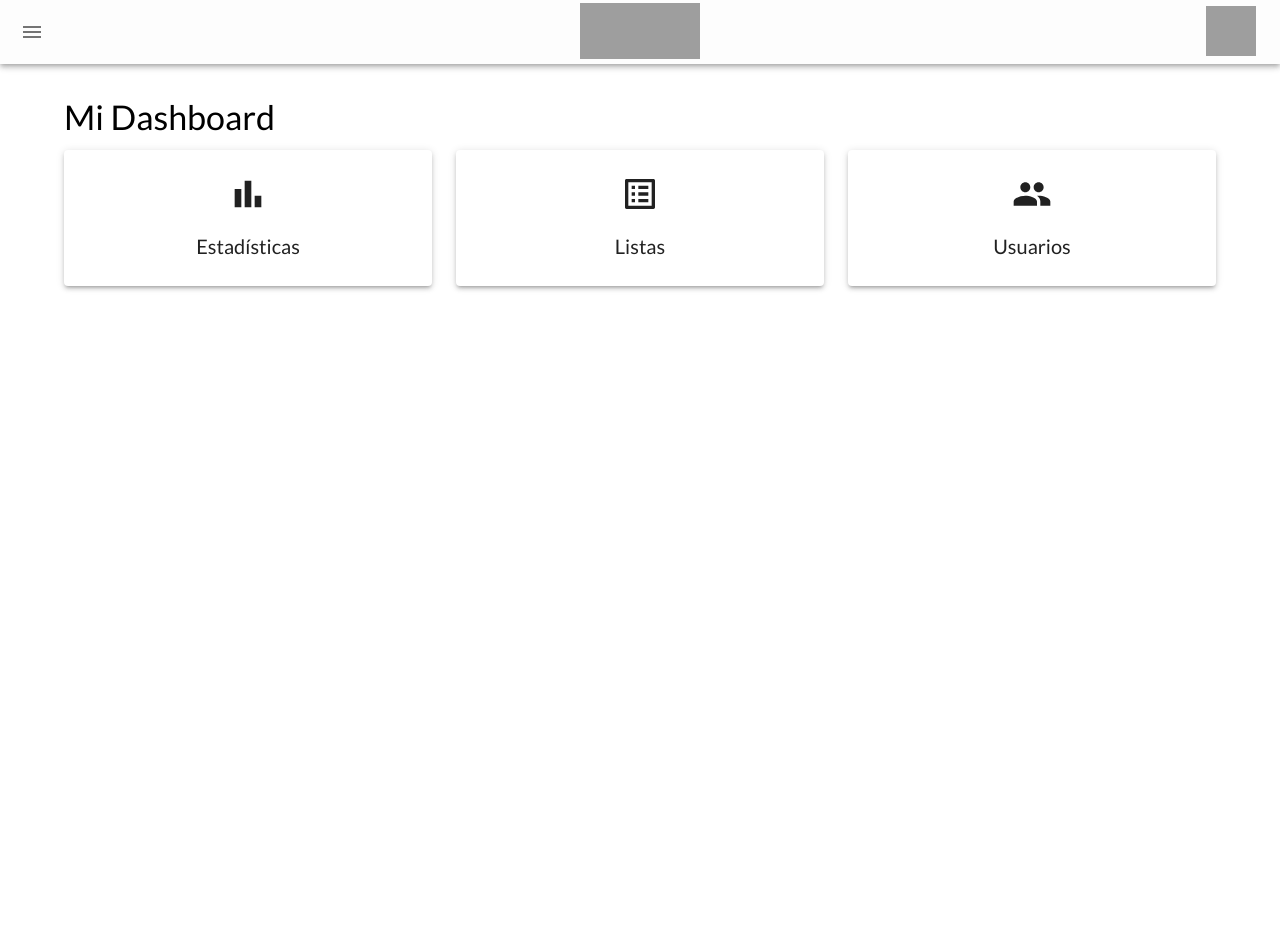
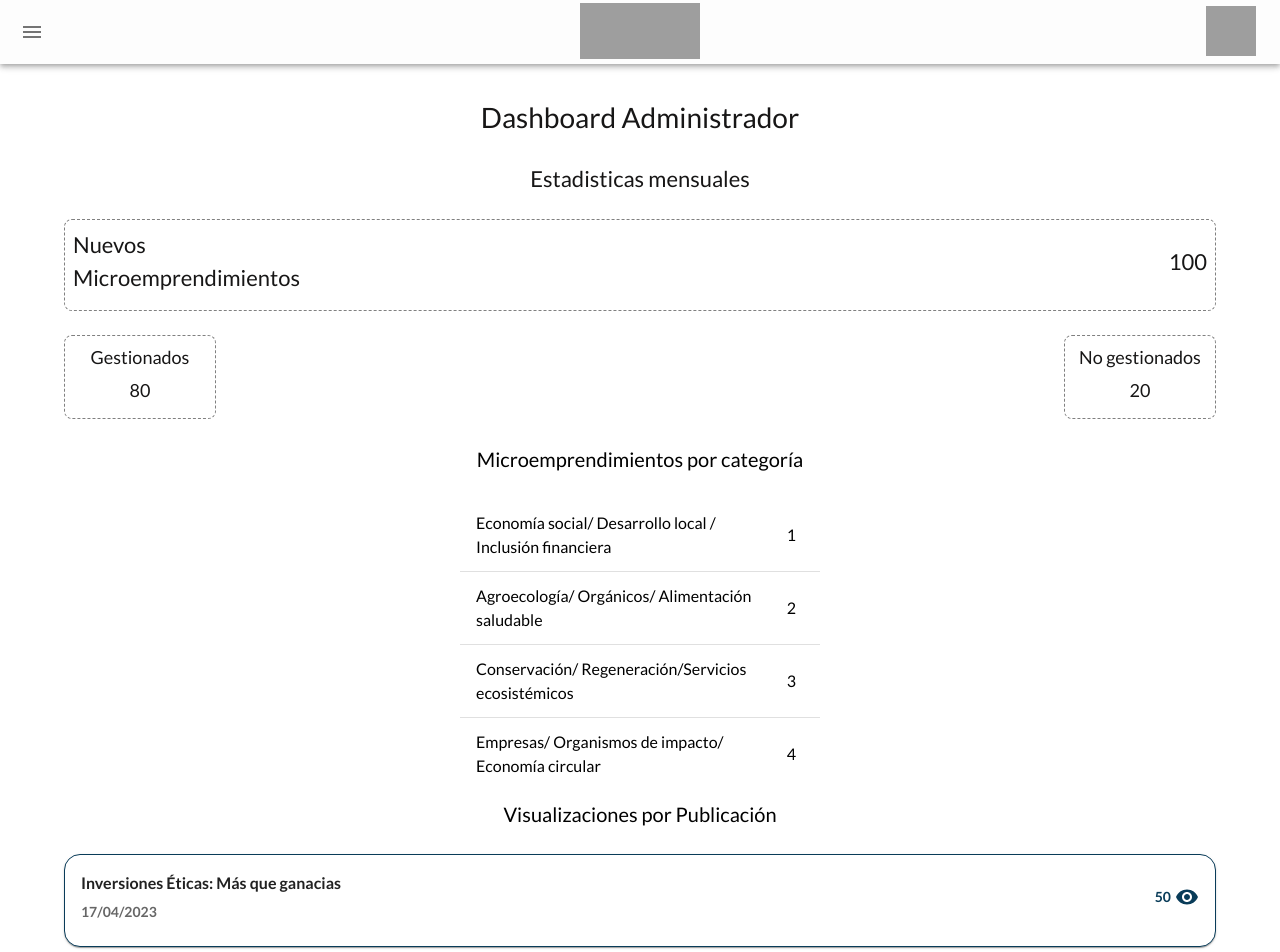
Before and after one commit to veraBytte/rescue, a React (Vite) app: page /dashboard in a window 1280 px wide. Shown: the top 952 px of the page. Before the commit the page ends 800 px from the top, so only its background shows below. Built offline with nearby package versions, Linux system fonts and the light colour scheme; grey boxes are pictures that could not be loaded.

Commit message:
:sparkles: Dashboard Administrador

```diff
--- a/src/App.jsx
+++ b/src/App.jsx
@@ -2,9 +2,9 @@ import { ThemeProvider } from "@emotion/react"
 import { BrowserRouter as Router, Route, Routes } from "react-router-dom";
 import theme from "./theme/theme";
 import Header from "./components/common/Header";
-import Footer from "./components/common/Footer";
 import LandingPage from "./components/landing/LandingPage";
 import Dashboard from "./components/dashboard/Dashboard";
+import EmprendimientosAdmin from "./components/microemprendimientos/EmprendimientosAdmin";
 import Publicaciones from "./components/publicaciones/Publicaciones";
 import Layout_ex from "./components/layouts/Layout_ex";
 import Login from "./components/layouts/LoginCard";
@@ -20,6 +20,7 @@ function App() {
           <Routes>
             <Route path="/" element={<LandingPage />} />
             <Route path="/dashboard" element={<Dashboard />} />
+            <Route path="/emprendimientos" element={<EmprendimientosAdmin />} />
             <Route path="/publicaciones" element={<Publicaciones />} />
             <Route path="/layout" element={<Layout_ex />} />
             <Route path="/login" element={<Login />} />
--- /dev/null
+++ b/src/components/common/CustomBox.jsx
@@ -0,0 +1,30 @@
+import React from 'react';
+import Box from '@mui/material/Box';
+import Typography from '@mui/material/Typography';
+
+const CustomBox = ({ title, value }) => {
+  return (
+    <Box
+      sx={{
+        mb: 3,
+        p: 1,
+        border: '1px dashed grey',
+        borderRadius: '8px',
+        display: 'flex',
+        justifyContent: 'space-between',
+        alignItems: 'center',
+        flexDirection: 'column',
+        width: 152
+      }}
+    >
+      <Typography gutterBottom sx={{ color: 'primary.main', fontSize: 18, fontWeight: 500, textAlign: 'left' }}>
+        {title}
+      </Typography>
+      <Typography gutterBottom sx={{ color: 'primary.main', fontSize: 18, fontWeight: 500, textAlign: 'center' }}>
+        {value}
+      </Typography>
+    </Box>
+  );
+};
+
+export default CustomBox;
--- /dev/null
+++ b/src/components/common/CustomCard.jsx
@@ -0,0 +1,33 @@
+import React from 'react';
+import { Card, CardContent, Typography, Box } from '@mui/material';
+import { useTheme } from '@mui/material/styles';
+import VisibilityIcon from '@mui/icons-material/Visibility';
+
+
+const CustomCard = ({ name, date, views }) => {
+
+    const theme = useTheme();
+
+  return (
+    <Card sx={{ borderRadius: 4, border: `1px solid ${theme.typography.card.color}`,mb:2}}>
+      <CardContent>
+        <Box sx={{ display: 'flex', justifyContent: 'space-between', alignItems: 'center' }}>
+          <Box>
+            <Typography gutterBottom sx={{fontSize:16, fontWeight:600}}>
+              {name}
+            </Typography>
+            <Typography color="textSecondary" sx={{fontSize:14, fontWeight:600}}>
+              {date}
+            </Typography>
+          </Box>
+          <Typography variant="body2" sx={{ display: 'flex', alignItems: 'center', gap: '4px', color: theme.typography.card.color, fontWeight:600 }}>
+            {views}
+            <VisibilityIcon/>
+          </Typography>
+        </Box>
+      </CardContent>
+    </Card>
+  );
+};
+
+export default CustomCard;
--- a/src/components/common/CustomDrawer.jsx
+++ b/src/components/common/CustomDrawer.jsx
@@ -24,10 +24,10 @@ function CustomDrawer({ isDrawerOpen, toggleDrawer, userType }) {
             <ListItem button onClick={toggleDrawer}>
               <ListItemText primary="Administrador" sx={{ color: theme.palette.primary.light }} />
             </ListItem>
-            <ListItem button onClick={toggleDrawer}>
+            <ListItem button component={Link} to="/dashboard" onClick={toggleDrawer}>
               <ListItemText primary="Dashboard Administrador" sx={{ color: theme.palette.primary.light }} />
             </ListItem>
-            <ListItem button component={Link} to="/categorias" onClick={toggleDrawer}>
+            <ListItem button component={Link} to="/emprendimientos" onClick={toggleDrawer}>
               <ListItemText primary="Microemprendimientos" sx={{ color: theme.palette.primary.light }} />
             </ListItem>
             <ListItem button onClick={toggleDrawer}>
--- a/src/components/dashboard/Dashboard.jsx
+++ b/src/components/dashboard/Dashboard.jsx
@@ -1,42 +1,80 @@
 import React from 'react';
-import { Box, Container, Grid, Paper, Typography } from '@mui/material';
-import BarChartIcon from '@mui/icons-material/BarChart';
-import ListAltIcon from '@mui/icons-material/ListAlt';
-import PeopleIcon from '@mui/icons-material/People';
+import { Box, Container, Typography } from '@mui/material';
+import CustomBox from '../common/CustomBox';
+import CustomCard from '../common/CustomCard';
+import List from '@mui/material/List';
+import ListItem from '@mui/material/ListItem';
+import ListItemText from '@mui/material/ListItemText';
+import Divider from '@mui/material/Divider';
 
-function Dashboard() {
+const style = {
+  width: '100%',
+  maxWidth: 360,
+  bgcolor: 'background.paper',
+};
+
+const categories = [
+  { name: "Economía social/ Desarrollo local / Inclusión financiera", count: 1 },
+  { name: "Agroecología/ Orgánicos/ Alimentación saludable", count: 2 },
+  { name: "Conservación/ Regeneración/Servicios ecosistémicos", count: 3 },
+  { name: "Empresas/ Organismos de impacto/ Economía circular", count: 4 },
+];
+
+const Dashboard = () => {
   return (
     <Container maxWidth="lg">
       <Box sx={{ my: 4 }}>
-        <Typography variant="h4" gutterBottom>
-          Mi Dashboard
+        <Typography gutterBottom sx={{ mb: 3, color: 'primary.main', fontSize: 28, fontWeight: 500, textAlign: 'center' }}>
+          Dashboard Administrador
         </Typography>
-        <Grid container spacing={3}>
-          {/* Item de Estadísticas */}
-          <Grid item xs={12} md={4} >
-            <Paper elevation={3} sx={{ p: 3, display: 'flex', flexDirection: 'column', alignItems: 'center'}}>
-              <BarChartIcon sx={{ fontSize: 40, mb: 2 }} />
-              <Typography variant="h6">Estadísticas</Typography>
-            </Paper>
-          </Grid>
-          {/* Item de Listas */}
-          <Grid item xs={12} md={4}>
-            <Paper elevation={3} sx={{ p: 3, display: 'flex', flexDirection: 'column', alignItems: 'center' }}>
-              <ListAltIcon sx={{ fontSize: 40, mb: 2 }} />
-              <Typography variant="h6">Listas</Typography>
-            </Paper>
-          </Grid>
-          {/* Item de Usuarios */}
-          <Grid item xs={12} md={4}>
-            <Paper elevation={3} sx={{ p: 3, display: 'flex', flexDirection: 'column', alignItems: 'center' }}>
-              <PeopleIcon sx={{ fontSize: 40, mb: 2 }} />
-              <Typography variant="h6">Usuarios</Typography>
-            </Paper>
-          </Grid>
-        </Grid>
+
+        <Typography gutterBottom sx={{ mb: 3, color: 'primary.main', fontSize: 22, fontWeight: 500, textAlign: 'center' }}>
+          Estadisticas mensuales
+        </Typography>
+
+        <Box component="section" sx={{ mb: 3, p: 1, border: '1px dashed grey', borderRadius: '8px', display: 'flex', justifyContent: 'space-between', alignItems: 'center' }}>
+          <Typography gutterBottom sx={{ maxWidth: 225, color: 'primary.main', fontSize: 22, fontWeight: 500, textAlign: 'left' }}>
+            Nuevos Microemprendimientos
+          </Typography>
+          <Typography gutterBottom sx={{ color: 'primary.main', fontSize: 22, fontWeight: 500, textAlign: 'center' }}>
+            100
+          </Typography>
+        </Box>
+
+        <Box sx={{ display: 'flex', justifyContent: 'space-between', alignItems: 'center' }}>
+          <CustomBox title="Gestionados" value="80" />
+          <CustomBox title="No gestionados" value="20" />
+        </Box>
+
+        <Box sx={{ display: 'flex', flexDirection: 'column', alignItems: 'center' }}>
+          <Typography variant="h6" sx={{ mb: 2 }}>Microemprendimientos por categoría</Typography>
+          <List sx={style} component="nav" aria-label="microemprendimientos por categoría">
+
+            {categories.map((category, index) => (
+              <React.Fragment key={index}>
+                <ListItem>
+                  <Box sx={{ display: 'flex', alignItems: 'center', justifyContent: 'space-between' }}>
+                    <ListItemText primary={category.name} sx={{maxWidth: '85%'}}/>
+                    <Typography variant="body1" sx={{ mr: 1}}>{category.count}</Typography>
+                  </Box>
+                </ListItem>
+                {index !== categories.length - 1 && <Divider />}
+              </React.Fragment>
+            ))}
+          </List>
+        </Box>
+
+        <Typography variant="h6" sx={{ mb: 3, textAlign:'center', fontWeight:500}}>Visualizaciones por Publicación</Typography>
+
+        <CustomCard name="Inversiones Éticas: Más que ganacias" date="17/04/2023" views={50} />
+        <CustomCard name="Inversiones Éticas: Más que ganacias" date="17/04/2023" views={50} />
+        <CustomCard name="Inversiones Éticas: Más que ganacias" date="17/04/2023" views={50} />
+        <CustomCard name="Inversiones Éticas: Más que ganacias" date="17/04/2023" views={50} />
+        <CustomCard name="Inversiones Éticas: Más que ganacias" date="17/04/2023" views={50} />
+
       </Box>
     </Container>
   );
-}
+};
 
 export default Dashboard;
--- /dev/null
+++ b/src/components/microemprendimientos/EmprendimientosAdmin.jsx
@@ -0,0 +1,109 @@
+import React, { useState, useCallback } from 'react';
+import { Box, Container, Grid, Paper, Typography, Popover, List, ListItem, ListItemText, Dialog, DialogContent, DialogActions, Button } from '@mui/material';
+import { ArrowForwardIos as ArrowForwardIosIcon, MoreVert as MoreVertIcon, Check as CheckIcon } from '@mui/icons-material';
+
+const styles = {
+  box: { display: 'flex', justifyContent: 'space-between', width: '100%' },
+  paper: { p: 3, display: 'flex', flexDirection: 'column', alignItems: 'start' },
+};
+
+
+const GridItem = ({ handleClick }) => (
+  <Grid item xs={12} md={4}>
+    <Paper elevation={3} sx={styles.paper}>
+      <Box sx={styles.box}>
+        <Typography sx={{ borderBottom: 1, borderColor: 'green.dark', fontWeight: 'bold', color: 'blue.main' }} variant="h6">Nombre Emprendimiento</Typography>
+        <MoreVertIcon sx={{ fontSize: 32 }} onClick={handleClick} />
+      </Box>
+      <Box sx={{ ...styles.box, alignItems: 'center', mt: 2 }}>
+        <Box sx={{ display: 'flex', flexDirection: 'column' }}>
+          <Typography variant="h6">Agroecología/Orgánicos/</Typography>
+          <Typography variant="h6">Alimentación saludable</Typography>
+        </Box>
+        <ArrowForwardIosIcon sx={{ fontSize: 24 }} />
+      </Box>
+    </Paper>
+  </Grid>
+);
+
+function EmprendimientosAdmin() {
+  const [openModal, setOpenModal] = useState(false);
+  const [anchorEl, setAnchorEl] = useState(null);
+
+  const handleOpenModal = useCallback(() => {
+    handleClose();
+    setOpenModal(true);
+  }, []);
+
+  const handleCloseModal = useCallback(() => {
+    setOpenModal(false);
+  }, []);
+
+  const handleClick = useCallback((event) => {
+    setAnchorEl(event.currentTarget);
+  }, []);
+
+  const handleClose = useCallback(() => {
+    setAnchorEl(null);
+  }, []);
+
+  const open = Boolean(anchorEl);
+  const id = open ? 'simple-popover' : undefined;
+
+  return (
+    <Container maxWidth="lg">
+      <Box sx={{ my: 4 }}>
+        <Typography variant="h4" gutterBottom sx={{ mb: 3, color: 'primary.main' }}>
+          Microemprendimientos
+        </Typography>
+
+        <Button variant="contained" color="blue" sx={{ width: '100%', borderRadius: '16px', mb: '48px', py: 1 }}>
+          Cargar Emprendimiento
+        </Button>
+
+        <Grid container spacing={3}>
+          <GridItem handleClick={handleClick} />
+          <GridItem handleClick={handleClick} />
+          <GridItem handleClick={handleClick} />
+          <GridItem handleClick={handleClick} />
+        </Grid>
+
+        <Popover
+          id={id}
+          open={open}
+          anchorEl={anchorEl}
+          onClose={handleClose}
+          anchorOrigin={{
+            vertical: 'bottom',
+            horizontal: 'right',
+          }}
+          transformOrigin={{
+            vertical: 'top',
+            horizontal: 'right',
+          }}
+        >
+          <List>
+            <ListItem button>
+              <ListItemText primary="Editar" />
+            </ListItem>
+            <ListItem button onClick={handleOpenModal}>
+              <ListItemText primary="Ocultar" />
+            </ListItem>
+          </List>
+        </Popover>
+
+        <Dialog open={openModal} onClose={handleCloseModal}>
+          <DialogContent sx={{display:'flex',flexDirection: 'column', alignItems: 'center', gap: 2}}>
+            <CheckIcon sx={{color: 'green.medium',border: 1,borderColor: 'green.medium', borderRadius: '50%'}}></CheckIcon>
+            <Typography>Publicación ocultada con éxito</Typography>
+          </DialogContent>
+          <DialogActions>
+            <Button onClick={handleCloseModal}>Aceptar</Button>
+          </DialogActions>
+        </Dialog>
+      </Box>
+    </Container>
+  );
+}
+
+export default EmprendimientosAdmin;
```
